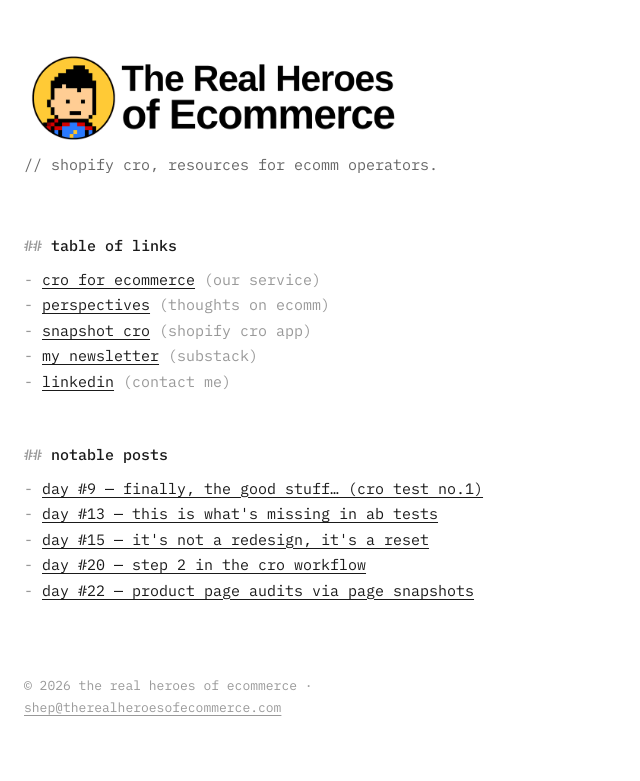
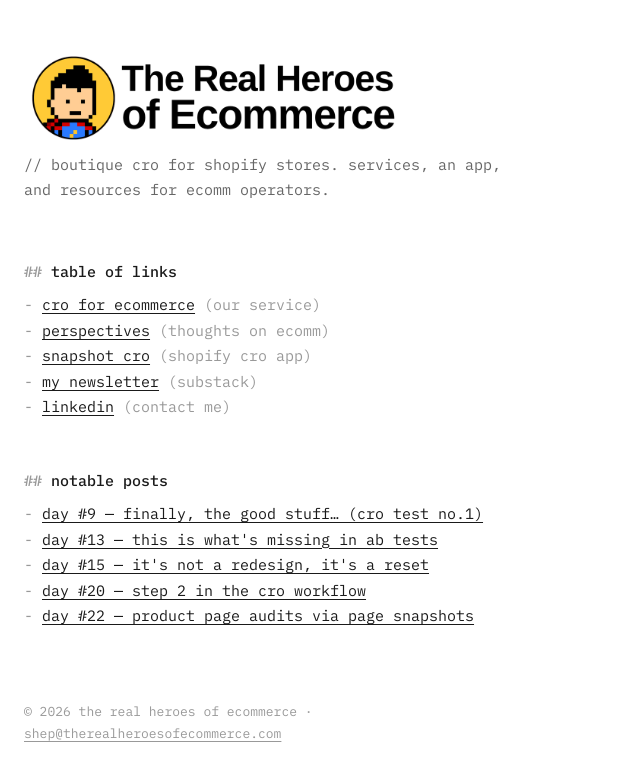
Before and after one commit to therhoe/heroes-site, a Jekyll site: the page built from index.html, in a window 1280 px wide. Shown: the top 781 px of the page, without its empty margins (0-640 px from the left). Built offline with Jekyll 4.4.1, drawn with Linux system fonts in a browser that asks for light colours.

Commit message:
Reposition homepage as agency front door (meta description + tagline)
Site is the marketing home for a boutique CRO agency, not a
newsletter as the old meta description claimed.

Co-Authored-By: Claude Fable 5 <noreply@anthropic.com>

```diff
--- a/index.html
+++ b/index.html
@@ -6,7 +6,7 @@
   <meta charset="UTF-8">
   <meta name="viewport" content="width=device-width, initial-scale=1.0">
   <title>The Real Heroes of Ecommerce</title>
-  <meta name="description" content="The Real Heroes of Ecommerce — a newsletter on CRO, Shopify, and building in public. Links, notable posts, and the Snapshot CRO privacy policy.">
+  <meta name="description" content="The Real Heroes of Ecommerce — a boutique CRO agency for Shopify stores. CRO services, the Snapshot CRO app, and a library of perspectives for ecommerce operators.">
   <link rel="preconnect" href="https://fonts.googleapis.com">
   <link rel="preconnect" href="https://fonts.gstatic.com" crossorigin>
   <link href="https://fonts.googleapis.com/css2?family=IBM+Plex+Mono:wght@400;500&display=swap" rel="stylesheet">
@@ -69,7 +69,7 @@
   <div class="logo">
     <img src="logo.png" alt="The Real Heroes of Ecommerce">
   </div>
-  <p class="tagline">// shopify cro, resources for ecomm operators.</p>
+  <p class="tagline">// boutique cro for shopify stores. services, an app, and resources for ecomm operators.</p>
 
   <h1>table of links</h1>
   <ul>
```
